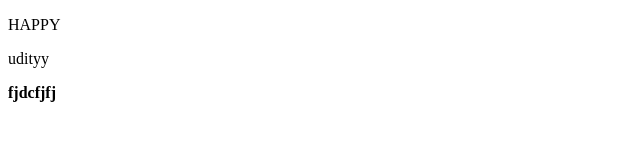
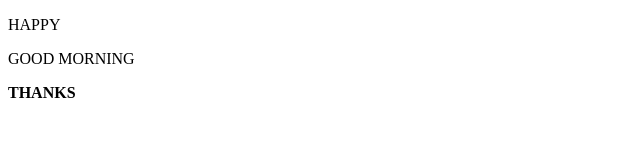
Before and after one commit to ushah9497/DAY-1, a plain HTML site: page index.html in a window 1280 px wide. Shown: the whole page, without its empty margins (0-640 px from the left). Drawn offline with Linux system fonts and the light colour scheme.

Commit message:
Update index.html

```diff
--- a/index.html
+++ b/index.html
@@ -8,7 +8,7 @@
 </head>
 <body>
     <p>HAPPY</p>
-    <p>udityy</p>
-    <b>fjdcfjfj</b>
+    <p>GOOD MORNING</p>
+    <b>THANKS</b>
 </body>
 </html>
```
